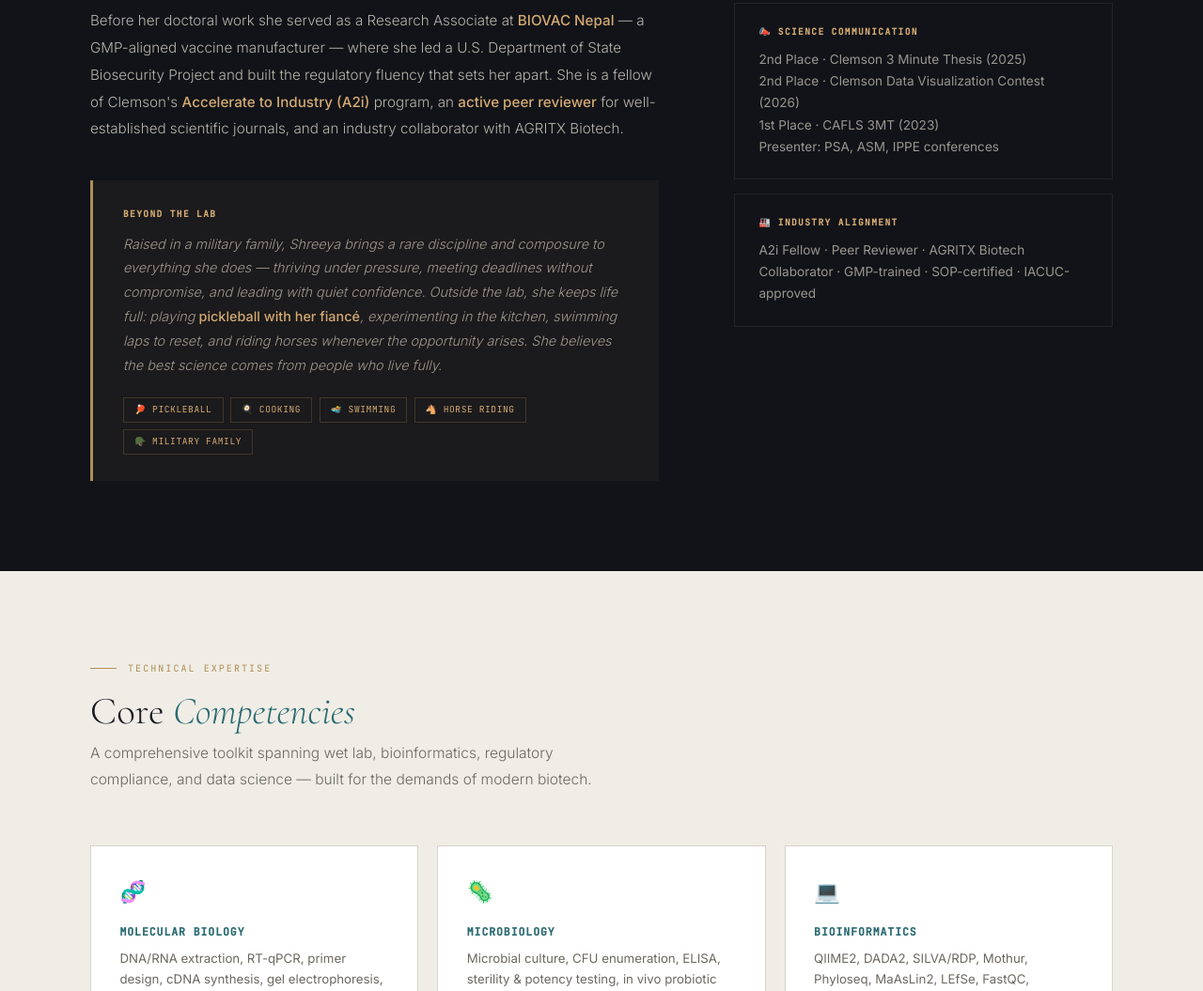
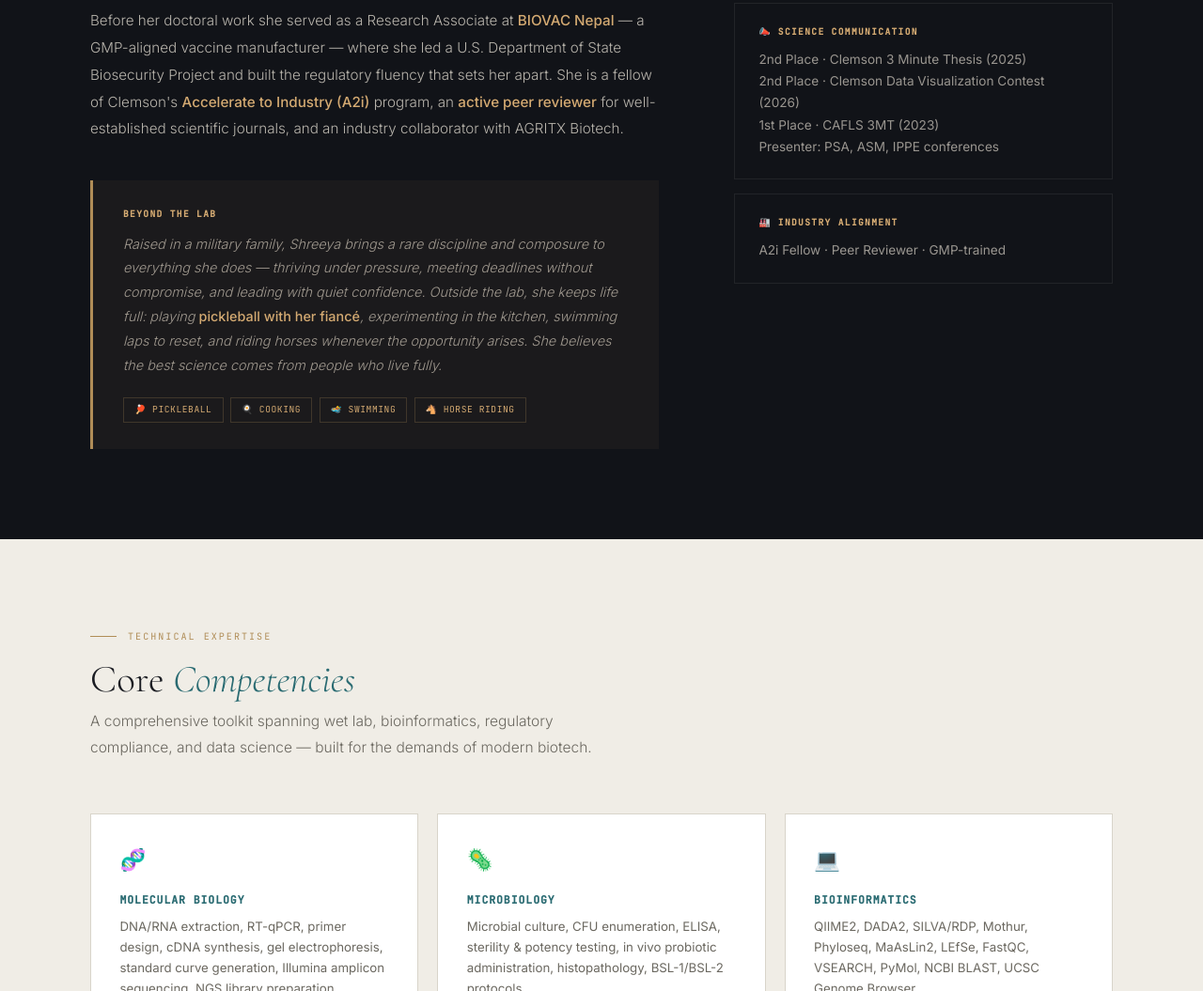
Before and after one commit to shreeyashrma/portfolio, a plain HTML site: page index.html in a window 1280 px wide. Shown: the part 1545-2600 px from the top of the page at 94% size. Drawn offline with nearby package versions, Linux system fonts and the light colour scheme.

Commit message:
Update index.html

```diff
--- a/index.html
+++ b/index.html
@@ -290,7 +290,6 @@
           <span class="itag">🍳 Cooking</span>
           <span class="itag">🏊 Swimming</span>
           <span class="itag">🐴 Horse Riding</span>
-          <span class="itag">🪖 Military Family</span>
         </div>
       </div>
     </div>
@@ -318,7 +317,7 @@
       </div>
       <div class="info-block">
         <h4>🏭 Industry Alignment</h4>
-        <p>A2i Fellow · Peer Reviewer · AGRITX Biotech Collaborator · GMP-trained · SOP-certified · IACUC-approved</p>
+        <p>A2i Fellow · Peer Reviewer · GMP-trained </p>
       </div>
     </div>
   </div>
```
